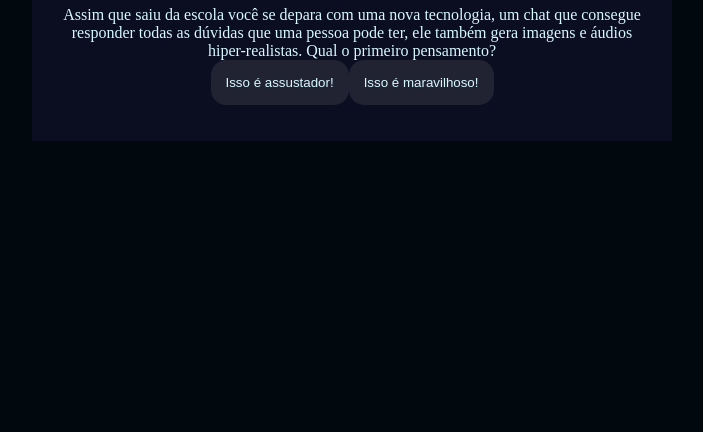
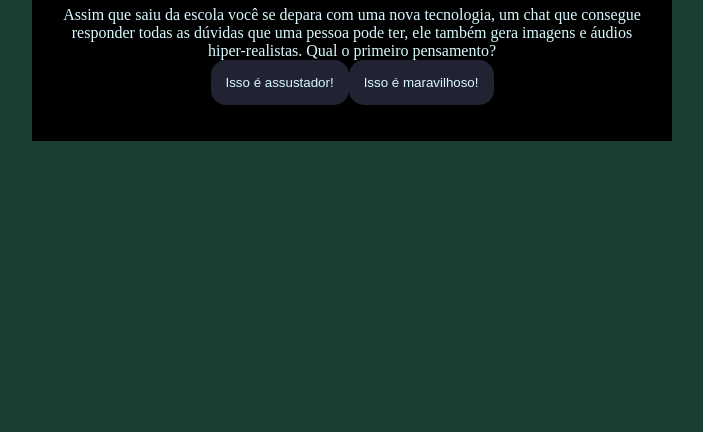
Before and after one commit to Geov4na/FUN-ES, a plain HTML site: page index.html in a window 1280 px wide. Shown: the part 384-816 px from the top of the page, without its empty margins (288-991 px from the left). Drawn offline with Linux system fonts and the light colour scheme.

Commit message:
Add files via upload

```diff
--- a/style.css
+++ b/style.css
@@ -1,8 +1,8 @@
 :root{
-  --cor-fundo: #01080E ;
-  --cor-principal: #0B0D20 ;
+  --cor-fundo: #183f30 ;
+  --cor-principal: #000000 ;
   --cor-secundaria: #212333;
-  --cor-destaque: #2BDEFD;
+  --cor-destaque: #149449;
   --cor-texto: #D7F9FF;
 
 }
```
